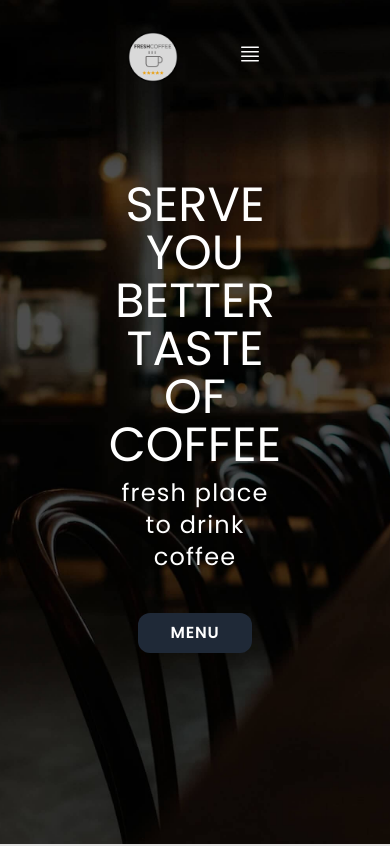
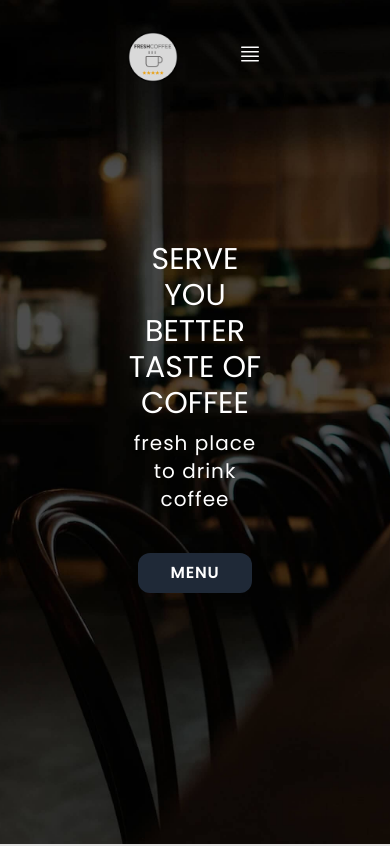
Before and after one commit to Alferdiyan/inbox-coffee-resto-next-taillwindcss, a Next.js app: page / in a window 390 px wide. Shown: the top 846 px of the page. Built offline with nearby package versions, Linux system fonts and the light colour scheme.

Commit message:
correcting text size

```diff
--- a/sections/home.jsx
+++ b/sections/home.jsx
@@ -1,7 +1,7 @@
-import Navbar from '@/components/Navbar'
-import Section from '@/components/Section'
-import Image from 'next/image'
-import Link from 'next/link'
+import Navbar from '@/components/Navbar';
+import Section from '@/components/Section';
+import Image from 'next/image';
+import Link from 'next/link';
 
 const Home = () => {
   return (
@@ -12,15 +12,15 @@ const Home = () => {
       <Navbar />
       <div className="relative h-[70vh] z-[10] flex justify-center items-center">
         <div className="flex flex-col justify-center items-center text-center  text-white">
-                <h1 className="text-5xl">SERVE YOU BETTER TASTE OF COFFEE</h1>
-                <p className="text-2xl mt-2 mb-10 font-md tracking-wider">fresh place to drink coffee</p>
+          <h1 className="text-3xl md:text-5xl">SERVE YOU BETTER TASTE OF COFFEE</h1>
+          <p className="text-xl md:text-2xl mt-2 mb-10 font-md tracking-wider">fresh place to drink coffee</p>
           <Link href="#menu" scroll={false} className="bg-gray-800 px-[2rem] py-[8px] rounded-xl scroll-smoth">
             <p className="font-semibold tracking-wider">MENU</p>
           </Link>
         </div>
       </div>
     </Section>
-  )
-}
+  );
+};
 
-export default Home
+export default Home;
```
Lines whose indentation alone changed are shown as unchanged.
